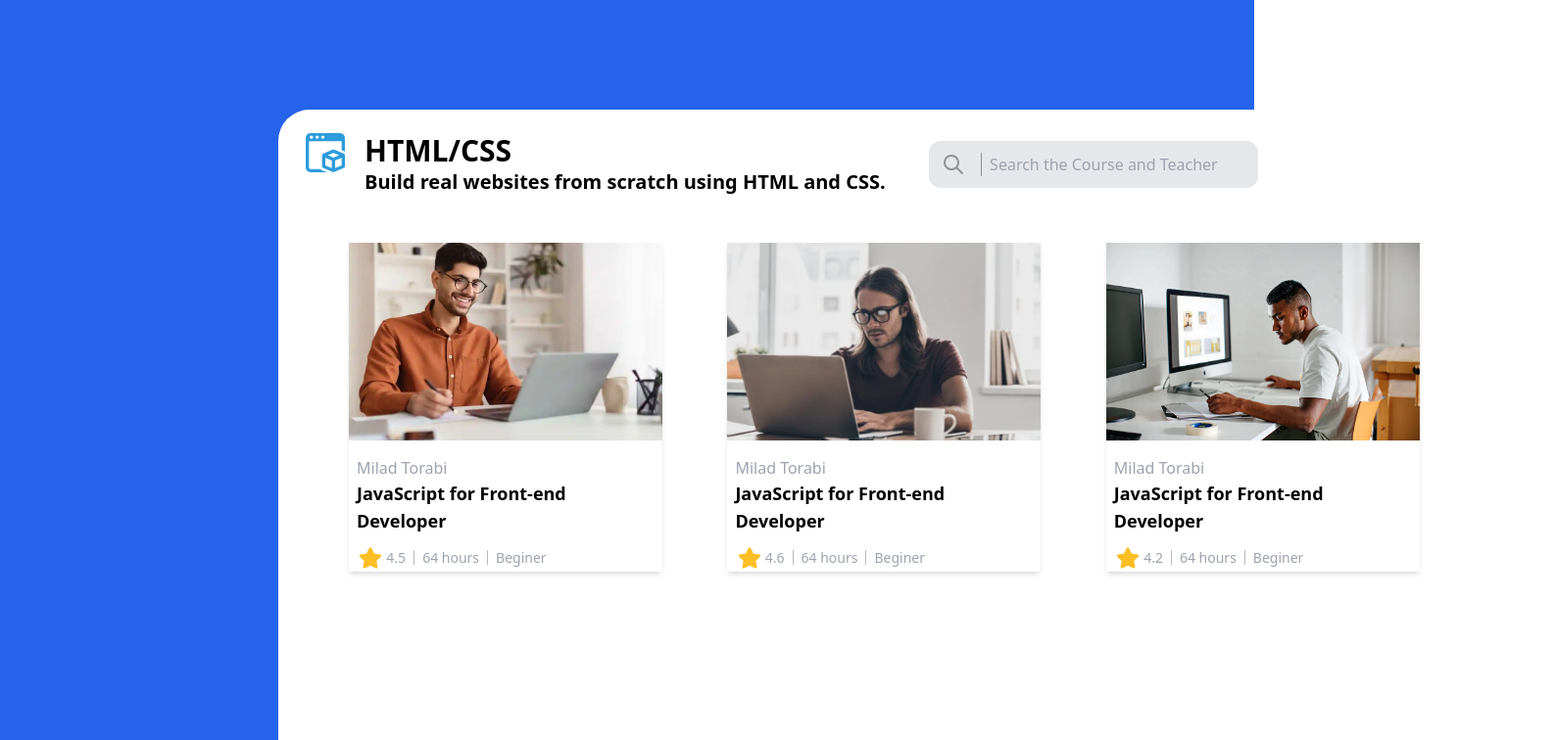
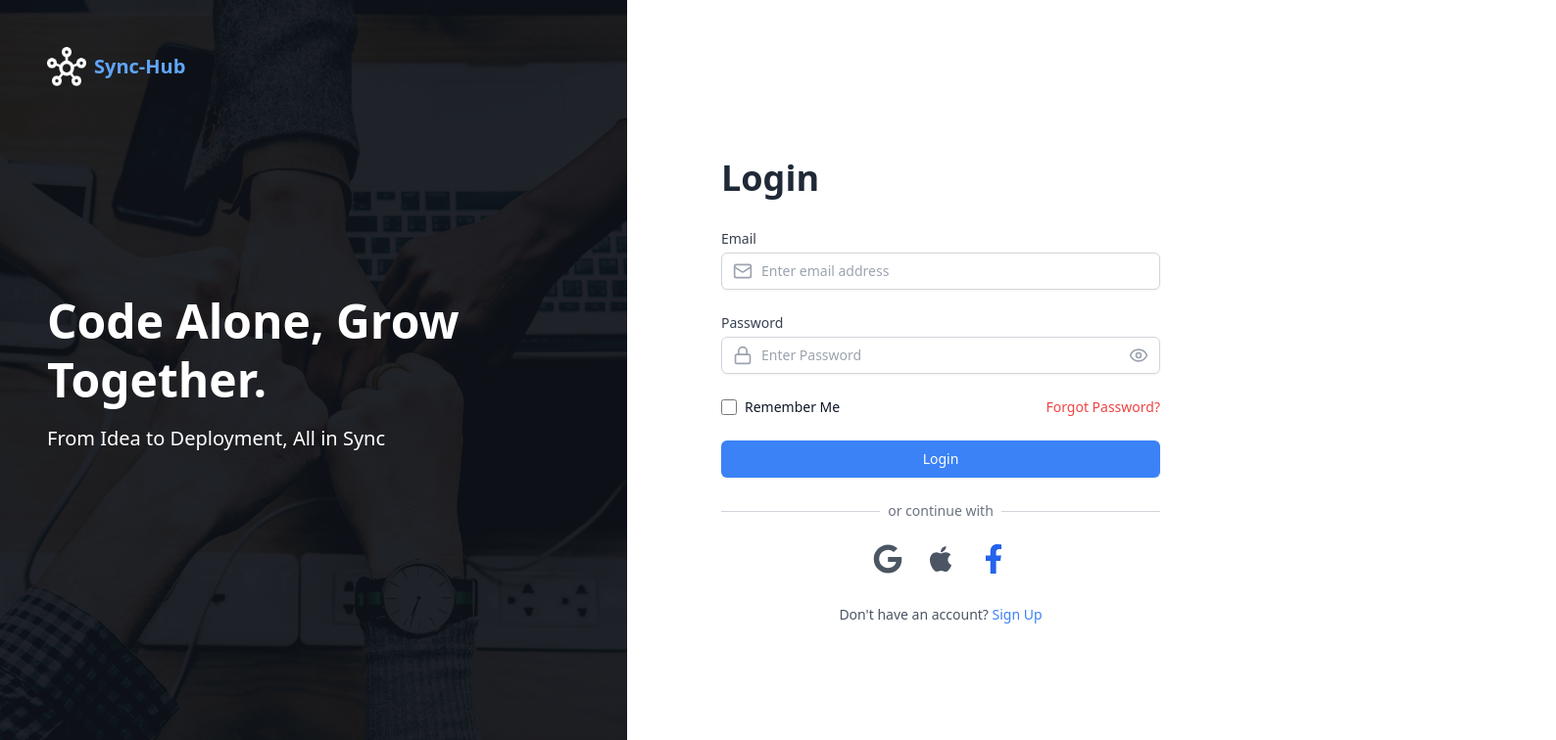
Before and after one commit to MatheusPaternez/course-hub-react-app, a React (Create React App) app: page / in a window 1280 px wide. Shown: the top 756 px of the page at 98% size, 1588 px wide, since content can reach past the window. Built offline with nearby package versions, Linux system fonts and the light colour scheme.

Commit message:
FIX router manipulate

```diff
--- a/src/App.js
+++ b/src/App.js
@@ -5,13 +5,13 @@ import CourseSearch from './pages/CourseSearch';
 
 export default function App() {
     return (
-        // <BrowserRouter>
-        //     <Routes>
-        //         <Route path='/'>
-        //             <Route index element={<LoginPopup />} />
-        //         </Route>
-        //     </Routes>
-        // </BrowserRouter>
-        <CourseSearch></CourseSearch>
+        <BrowserRouter>
+            <Routes>
+                <Route path='/'>
+                    <Route index element={<LoginPopup />} />
+                    <Route path="course" element={<CourseSearch />} />
+                </Route>
+            </Routes>
+        </BrowserRouter>
     )
 }
--- a/src/pages/CourseSearch.js
+++ b/src/pages/CourseSearch.js
@@ -6,7 +6,8 @@ export default function CourseSearch() {
     const courses = [{ courseId: '1', CourseTitle: 'Java Script for Front-End Developer', imgPath: '../assets/img/Course1.png', review: 4.5, teacher: 'Milad torabi', estimatedTime: 64, difficulty: 'Beginer' }, { courseId: '2', CourseTitle: 'Java Script for Front-End Developer', imgPath: '../assets/img/Course2.png', review: 4.6, teacher: 'Milad torabi', estimatedTime: 64, difficulty: 'Beginer' },{courseId:'3', CourseTitle:'Java Script for Front-End Developer', imgPath:'../assets/img/Course3.png', review:4.2, teacher:'Milad torabi', estimatedTime:64, difficulty:'Beginer'},{courseId:'4', CourseTitle:'Java Script for Front-End Developer', imgPath:'../assets/img/Course4.png', review:4.5, teacher:'Milad torabi', estimatedTime:64, difficulty:'Beginer'},{ courseId: '5', CourseTitle: 'Java Script for Front-End Developer', imgPath: '../assets/img/Course5.png', review: 4.5, teacher: 'Milad torabi', estimatedTime: 64, difficulty: 'Intermediate' }, { courseId: '6', CourseTitle: 'Java Script for Front-End Developer', imgPath: '../assets/img/Course6.png', review: 4.7, teacher: 'Milad torabi', estimatedTime: 64, difficulty: 'Expart' }];
     return (
         <>
-            <div className="w-screen h-full pl-16 pt-16 bg-blue-600 bg-[#001c27] grid grid-cols-[100px_1fr] h-screen">
+            <div className="w-screen h-full pl-16 pt-16 bg-[#001c27] grid grid-cols-[100px_1fr] h-screen">
+                {/*<Navbar />/* Navbar component */}
                 <div className="mt-12 ml-30 w-9/10 bg-white p-6 rounded-4xl col-start-2">
                     <div className="w-screen grid grid-cols-[4rem_1fr_1fr] items-center justify-between relative bg-white">
                         <svg width="40" height="40" viewBox="0 0 40 40" fill="none" xmlns="http://www.w3.org/2000/svg" className="w-12 col-start-1 row-span-2 mb-6">
```
